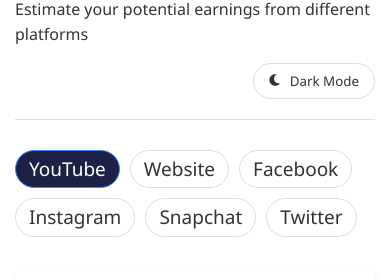
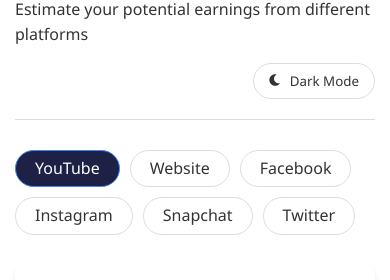
Before and after one commit to RAUSHAN247661/social-media-calculator, a plain HTML site: page index.html in a window 390 px wide. Shown: the part 141-421 px from the top of the page. Drawn offline with Linux system fonts and the light colour scheme.

Commit message:
changes
thanks

```diff
--- a/index.html
+++ b/index.html
@@ -394,8 +394,8 @@ footer {
 
 @media (max-width: 400px) {
     .tab {
-        padding: 3px 13px;
-        font-size: 19px;
+        padding: 5px 19px;
+        font-size: 16px;
     }
 
     h1 {
```
